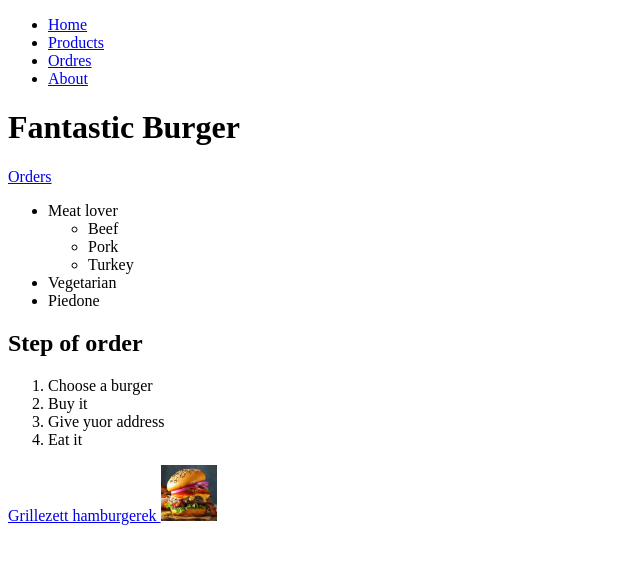
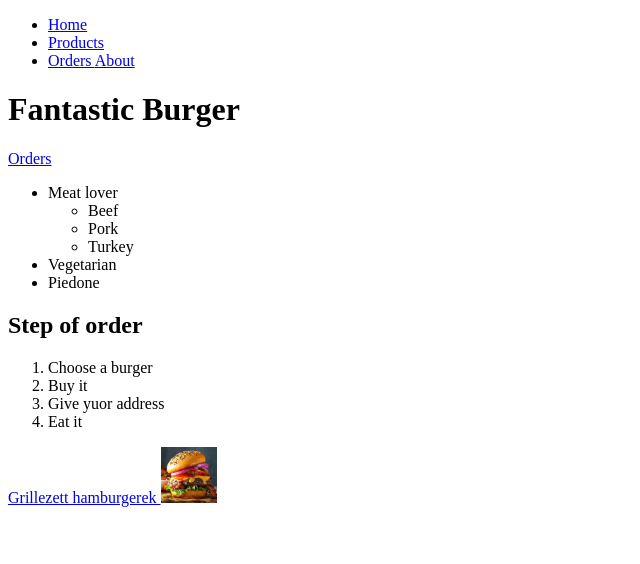
Before and after one commit to Szgabi/Szgabi.githab.io, a plain HTML site: page index.html in a window 1280 px wide. Shown: the whole page, without its empty margins (0-640 px from the left). Drawn offline with Linux system fonts and the light colour scheme.

Commit message:
Update index.html

```diff
--- a/index.html
+++ b/index.html
@@ -16,9 +16,7 @@
             <a href="/pages/products.html">Products</a>
         </li>
         <li>
-            <a href="/pages/orders.html">Ordres</a>
-        </li>
-        <li>
+            <a href="/pages/orders.html">Orders
             <a href="/about.html">About</a>
         </li>
 
```
